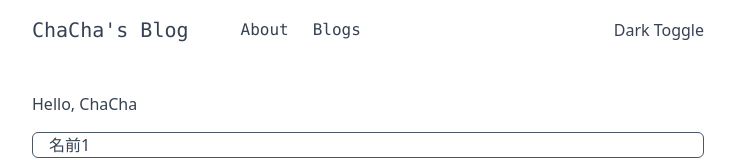
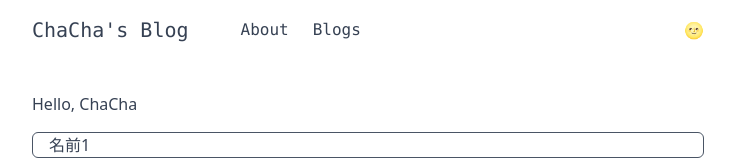
Before and after one commit to ChaChaCha777/my-mdx-blog, a Next.js app: page / in a window 1280 px wide. Shown: the top 160 px of the page, without its empty margins (272-1007 px from the left). Built offline with nearby package versions, Linux system fonts and the light colour scheme.

Commit message:
dark-toggleの見た目だけ実装

```diff
--- /dev/null
+++ b/components/dark-mode.js
@@ -0,0 +1,20 @@
+'use client'
+
+import { useState } from "react"
+
+const nextModeIcons = {
+    'light': '🌚',
+    'dark': '🌝'
+}
+
+export default function DarkMode() {
+    const [theme, setTheme] = useState('dark')
+    const toggleNextMode = () => {
+        setTheme(theme == 'dark' ? 'light' : 'dark')
+    }
+    return (
+        <button onClick={toggleNextMode}>
+            {nextModeIcons[theme]}
+        </button>
+    )
+}
--- a/components/header.js
+++ b/components/header.js
@@ -1,3 +1,4 @@
+import DarkMode from "./dark-mode"
 import Navigation from "./navigation"
 import Link from "next/link"
 
@@ -10,9 +11,7 @@ function Header() {
             </div>
             <Navigation />
           </div>
-          <div>
-            Dark Toggle
-          </div>
+          <DarkMode />
         </header>
     )
 }
```
